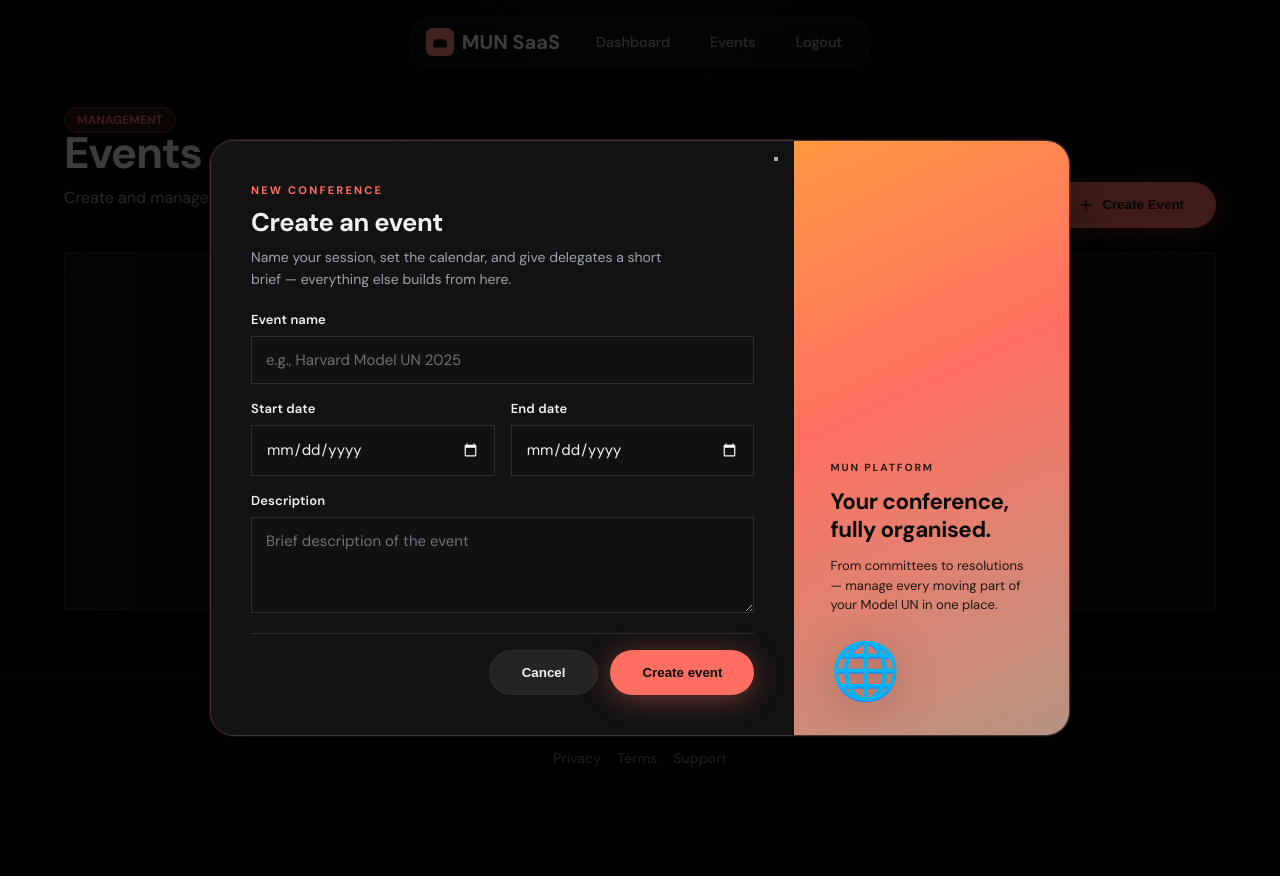
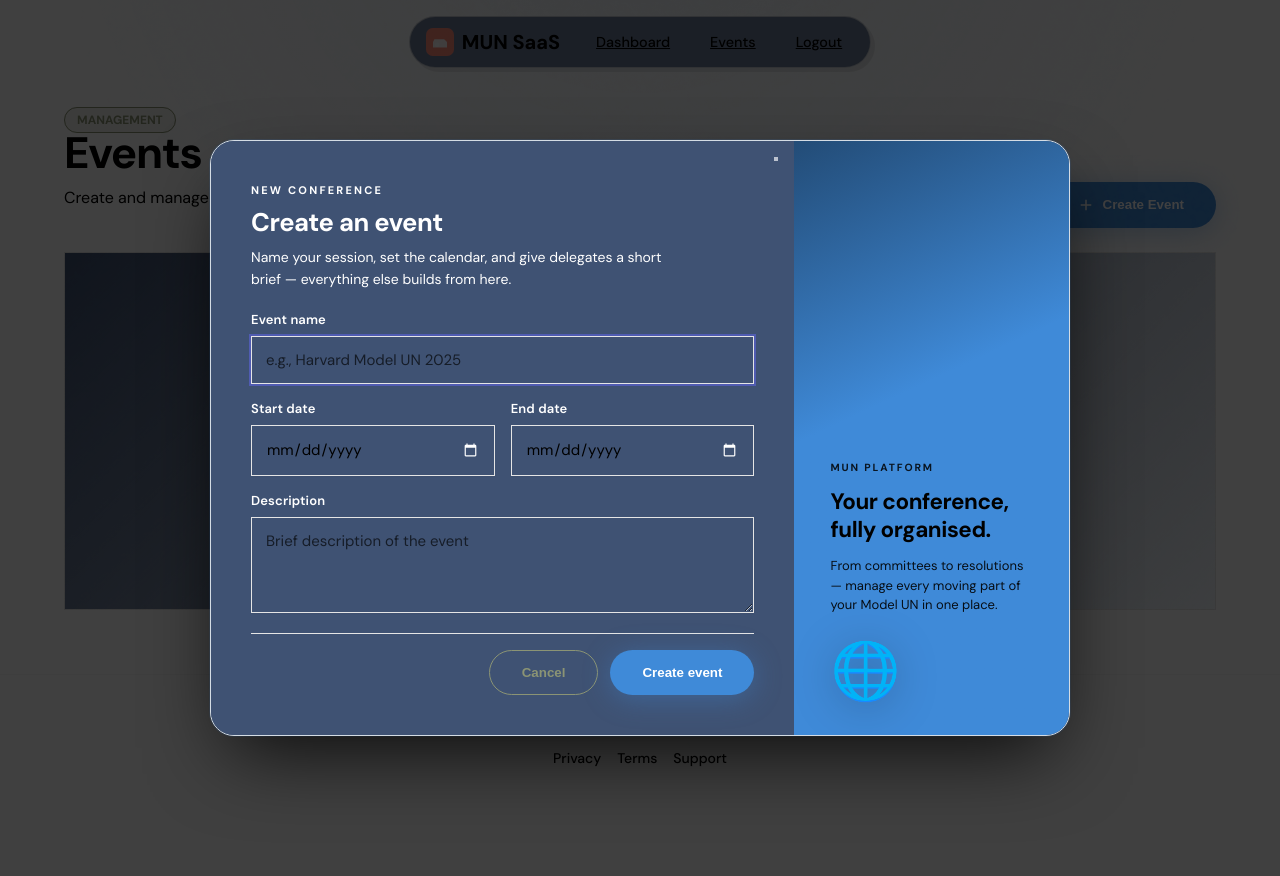
Before and after one commit to zaid3004/MUN-SaaS, a Flask app: page /events in a window 1280 px wide, after a click on "Create Event". Run offline with Flask 3, Linux system fonts and the light colour scheme; the visitor is signed in with stand-in values (Sample User, id 1); data that the repository does not hold is empty.

Commit message:
frontend revamp with new color scheme

```diff
--- a/flask_app/static/css/styles.css
+++ b/flask_app/static/css/styles.css
@@ -8,45 +8,46 @@
   --pointer-x: 50vw;
   --pointer-y: 50vh;
 
-  /* --- Global dark theme + neon coral primary --- */
-  --background: #000000;
-  --foreground: #f0f0f0;
-  --card: #121212;
-  --card-foreground: #ececec;
-  --popover: #161616;
-  --popover-foreground: #ececec;
-  --muted: #1a1a1a;
-  --muted-foreground: #9ca3af;
-  --border: #2e2e2e;
-  --input: #2a2a2a;
-  --ring: #ff8f82;
+  /* --- Light Mode + Blue primary (#3F8AD8) --- */
+  --background: #FFFFFF;
+  --foreground: #000000;
+  --card: #3F5273;
+  --card-foreground: #FFFFFF;
+  --popover: #3F5273;
+  --popover-foreground: #FFFFFF;
+  --muted: #f5f5f5;
+  --muted-foreground: #000000;
+  --border: #e5e5e5;
+  --input: #f5f5f5;
+  --ring: #3F8AD8;
   --radius: 0px;
-  /* Neon coral — main CTA / brand */
-  --primary: #ff6f61;
-  --primary-foreground: #0a0a0a;
-  --secondary: #facc15;
-  --secondary-foreground: #0a0a0a;
-  --accent: #2dd4bf;
-  --accent-foreground: #0a0a0a;
-  --destructive: #f87171;
-  --destructive-foreground: #0a0a0a;
-  --chart-1: #ff6f61;
-  --chart-2: #facc15;
-  --chart-3: #2dd4bf;
+  --sage: #8b9474;
+  /* Blue — main CTA / brand */
+  --primary: #3F8AD8;
+  --primary-foreground: #FFFFFF;
+  --secondary: #000000;
+  --secondary-foreground: #FFFFFF;
+  --accent: #3F8AD8;
+  --accent-foreground: #FFFFFF;
+  --destructive: #dc2626;
+  --destructive-foreground: #FFFFFF;
+  --chart-1: #3F8AD8;
+  --chart-2: #000000;
+  --chart-3: #60a5fa;
   --chart-4: #4ade80;
   --chart-5: #c084fc;
-  --sidebar: #0a0a0a;
-  --sidebar-foreground: #f0f0f0;
-  --sidebar-primary: #ff6f61;
-  --sidebar-primary-foreground: #0a0a0a;
-  --sidebar-accent: #2dd4bf;
-  --sidebar-accent-foreground: #0a0a0a;
-  --sidebar-border: #2e2e2e;
-  --sidebar-ring: #ff8f82;
+  --sidebar: #3F5273;
+  --sidebar-foreground: #FFFFFF;
+  --sidebar-primary: #3F8AD8;
+  --sidebar-primary-foreground: #FFFFFF;
+  --sidebar-accent: #000000;
+  --sidebar-accent-foreground: #FFFFFF;
+  --sidebar-border: #4a5568;
+  --sidebar-ring: #3F8AD8;
   --font-mono: "Space Mono", ui-monospace, monospace;
   --font-sans: "DM Sans", ui-sans-serif, system-ui, sans-serif;
   --shadow-blur: 0px;
-  --shadow-color: hsl(0 0% 0%);
+  --shadow-color: rgba(0, 0, 0, 0.1);
   --shadow-spread: 0px;
   --shadow-opacity: 0.85;
   --shadow-offset-x: 4px;
@@ -452,6 +453,18 @@ code, .text-mono {
   color: var(--foreground);
 }
 
+.btn-sage {
+  background: var(--sage);
+  color: var(--chart-4-foreground, #000);
+  box-shadow: 0 4px 28px color-mix(in srgb, var(--chart-4) 38%, transparent);
+}
+.btn-sage-outline {
+  background: transparent;
+  color: var(--sage);
+  border: 1px solid var(--sage);
+  box-shadow: none;
+}
+
 .btn-sm {
   padding: 0.5rem 1rem;
   font-size: 0.875rem;
@@ -565,7 +578,7 @@ code, .text-mono {
   font-size: 1rem;
   font-weight: 700;
   letter-spacing: -0.02em;
-  color: var(--foreground);
+  color: var(--background);
 }
 
 /* ─── Water Animations ───────────────────────────────────────────────────── */
@@ -740,6 +753,7 @@ body:has(.site-main--auth) {
   align-items: center;
   gap: var(--space-2);
 }
+.brand:hover { color: var(--background); }
 
 .nav-links {
   display: flex;
@@ -748,15 +762,15 @@ body:has(.site-main--auth) {
 }
 
 .nav-link {
-  color: var(--muted-foreground);
+  color: var(--secondary);
   font-weight: 500;
   font-size: 0.9rem;
-  text-decoration: none;
+  text-decoration: underline;
   transition: color var(--duration-fast) var(--ease-out);
   padding: var(--space-2) var(--space-3);
   border-radius: var(--radius-md);
 }
-.nav-link:hover { color: var(--primary); }
+.nav-link:hover { color: var(--background); }
 
 /* ─── Modals ─────────────────────────────────────────────────────────────
    Bootstrap provides JS show/hide. We fully own the visual layer.
@@ -1848,15 +1862,19 @@ textarea.form-control { min-height: 6rem; resize: vertical; }
   color: var(--chart-4);
   border: 1px solid color-mix(in srgb, var(--chart-4) 28%, transparent);
 }
-
-.text-secondary { color: var(--muted-foreground); }
+.badge-sage {
+  background: color-mix(in srgb, var(--sage) 14%, transparent);
+  color: var(--sage);
+  border: 1px solid color-mix(in srgb, var(--sage) 100%, transparent);
+}
+
 
 .hero-water {
   background: linear-gradient(
     165deg,
-    color-mix(in srgb, var(--primary) 8%, var(--background)) 0%,
-    var(--background) 42%,
-    color-mix(in srgb, var(--accent) 6%, var(--background)) 100%
+    color-mix(in srgb, var(--primary) 80%, var(--background)) 25%,
+    var(--background) 67%,
+    color-mix(in srgb, var(--accent) 45%, var(--background)) 80%
   );
   border: 1px solid var(--border);
 }
@@ -2007,6 +2025,21 @@ textarea.form-control { min-height: 6rem; resize: vertical; }
 .card-stagger-enter:nth-child(6) { animation-delay: 300ms; }
 
 /* ═══════════════════════════════════════════════════════════════
+   Text Carousel Animation
+   ═══════════════════════════════════════════════════════════════ */
+@keyframes text-carousel {
+  0%, 20% { transform: translateY(0); }
+  25%, 45% { transform: translateY(calc(-1 * 52px)); }
+  50%, 70% { transform: translateY(calc(-2 * 52px)); }
+  75%, 95% { transform: translateY(calc(-3 * 52px)); }
+  100% { transform: translateY(calc(-3 * 52px)); }
+}
+
+.carousel-inner:hover {
+  animation-play-state: paused;
+}
+
+/* ═══════════════════════════════════════════════════════════════
    OVERDRIVE: List Item Inline Edit Mode
    ═══════════════════════════════════════════════════════════════ */
 .mun-list-item.editing {
--- a/flask_app/templates/events.html
+++ b/flask_app/templates/events.html
@@ -7,7 +7,7 @@
   <div class="container">
     <div class="mun-page-head">
       <div>
-        <span class="badge badge-primary mb-2">Management</span>
+        <span class="badge badge-sage mb-2">Management</span>
         <h1 class="mun-page-head__title">Events</h1>
         <p class="text-secondary mt-2" style="margin-top: var(--space-2); max-width: 50ch;">Create and manage Model United Nations conferences and sessions</p>
       </div>
@@ -34,37 +34,37 @@
         <div class="mun-modal-split__main">
           <button type="button" class="mun-modal-split__close btn-close" data-bs-dismiss="modal" aria-label="Close"></button>
 
-          <p class="mun-modal-split__eyebrow">New Conference</p>
-          <h2 class="mun-modal-split__title" id="createEventModalLabel">Create an event</h2>
-          <p class="mun-modal-split__lede">Name your session, set the calendar, and give delegates a short brief — everything else builds from here.</p>
+          <p class="mun-modal-split__eyebrow" style="color: white;">New Conference</p>
+          <h2 class="mun-modal-split__title" id="createEventModalLabel" style="color: white;">Create an event</h2>
+          <p class="mun-modal-split__lede" style="color: white;">Name your session, set the calendar, and give delegates a short brief — everything else builds from here.</p>
 
           <form id="createEventForm" method="post" action="/events" class="mun-modal-split__form">
             <div class="form-group">
-              <label class="form-label" for="name">Event name</label>
+              <label class="form-label" for="name" style="color: white;">Event name</label>
               <input type="text" class="form-control" id="name" name="name"
-                placeholder="e.g., Harvard Model UN 2025" required autocomplete="off">
+                placeholder="e.g., Harvard Model UN 2025" required autocomplete="off" style="outline: rgba(99, 102, 241, 0.5) solid 2px;">
             </div>
 
             <div style="display: grid; grid-template-columns: 1fr 1fr; gap: var(--space-4);">
               <div class="form-group">
-                <label class="form-label" for="start_date">Start date</label>
+                <label class="form-label" for="start_date" style="color: white;">Start date</label>
                 <input type="date" class="form-control" id="start_date" name="start_date" required style="color-scheme: dark;">
               </div>
               <div class="form-group">
-                <label class="form-label" for="end_date">End date</label>
+                <label class="form-label" for="end_date" style="color: white;">End date</label>
                 <input type="date" class="form-control" id="end_date" name="end_date" style="color-scheme: dark;">
               </div>
             </div>
 
             <div class="form-group">
-              <label class="form-label" for="description">Description</label>
+              <label class="form-label" for="description" style="color: white;">Description</label>
               <textarea class="form-control" id="description" name="description" rows="3"
                 placeholder="Brief description of the event"></textarea>
             </div>
           </form>
 
           <div class="mun-modal-split__actions">
-            <button type="button" class="btn btn-secondary" data-bs-dismiss="modal">Cancel</button>
+            <button type="button" class="btn btn-sage-outline" data-bs-dismiss="modal">Cancel</button>
             <button type="submit" form="createEventForm" class="btn btn-primary">Create event</button>
           </div>
         </div>
@@ -72,9 +72,9 @@
         <!-- RIGHT: Decorative panel -->
         <div class="mun-modal-split__side">
           <div class="mun-modal-split__side-inner">
-            <p class="mun-modal-split__side-kicker">MUN Platform</p>
-            <h3 class="mun-modal-split__side-headline">Your conference,<br>fully organised.</h3>
-            <p class="mun-modal-split__side-text">From committees to resolutions — manage every moving part of your Model UN in one place.</p>
+            <p class="mun-modal-split__side-kicker" style="color: var(--secondary);">MUN Platform</p>
+            <h3 class="mun-modal-split__side-headline" style="color: var(--secondary);">Your conference,<br>fully organised.</h3>
+            <p class="mun-modal-split__side-text" style="color: var(--secondary);">From committees to resolutions — manage every moving part of your Model UN in one place.</p>
             <div class="mun-modal-split__side-mark" aria-hidden="true">🌐</div>
           </div>
         </div>
```
Also changed, not shown: DESIGNER.md (+13 -7 lines), flask_app/templates/dashboard.html (+31 -31 lines), 1 other file.
